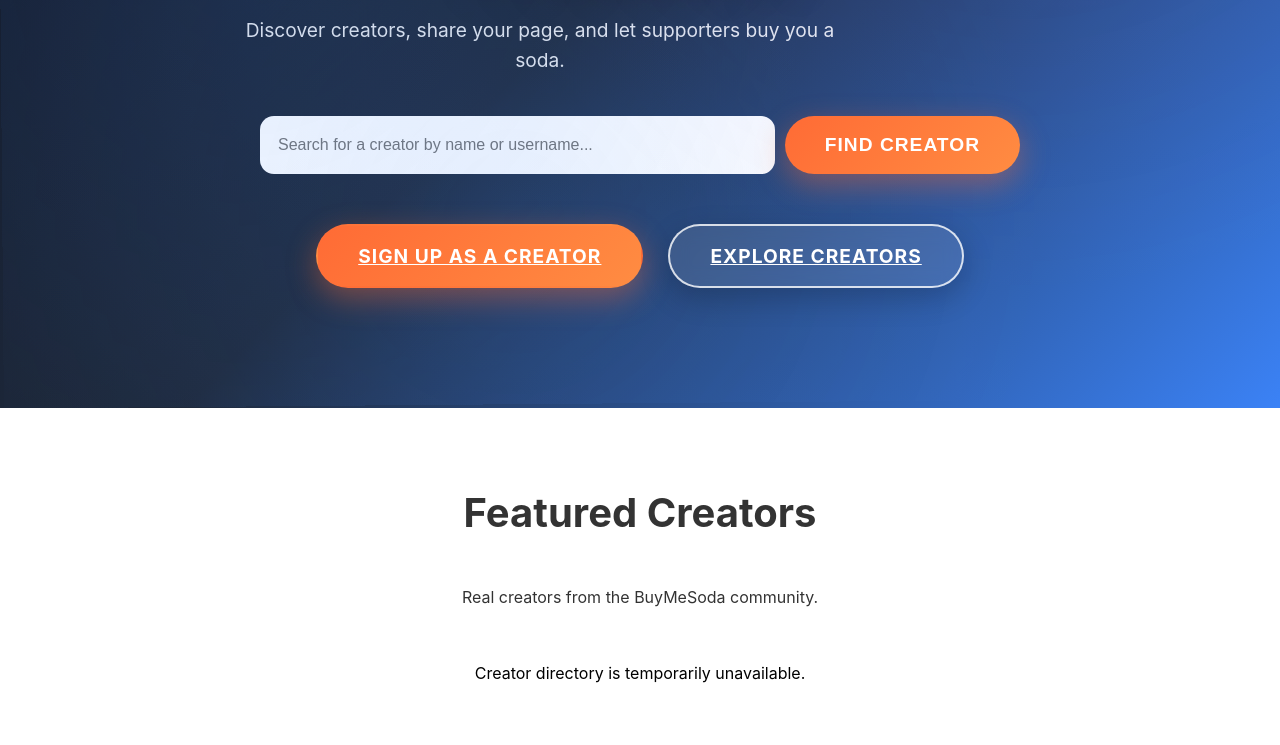
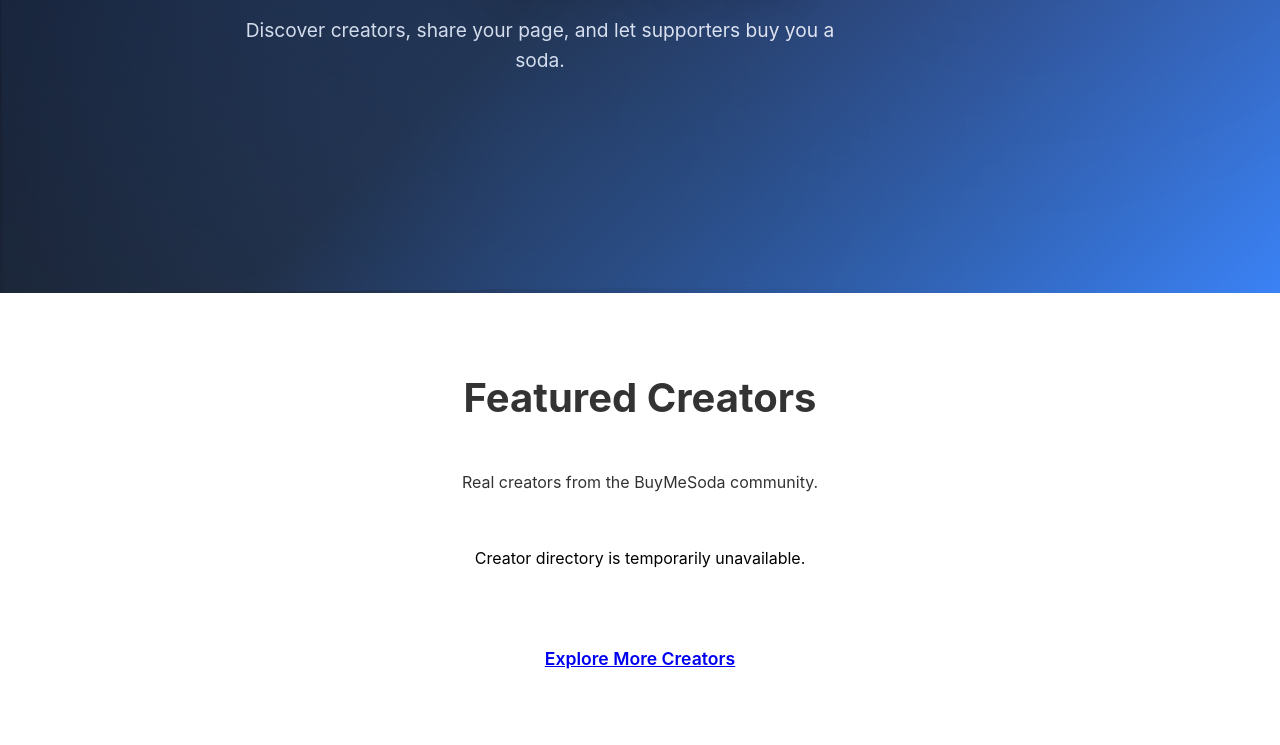
Before and after one commit to ogolla254/buy-me-soda-v2, a website: page index.html in a window 1280 px wide. Shown: the part 507-1252 px from the top of the page. Drawn offline with Linux system fonts and the light colour scheme; no server answers.

Commit message:
Align homepage hero copy with approved visual reference

```diff
--- a/index.html
+++ b/index.html
@@ -34,19 +34,7 @@
                     </a>
                 </div>
                 <h2 class="hero-headline">Earn from your passion. Join the global creator community.</h2>
-                <p class="hero-subtitle">Discover creators, share your page, and let supporters buy you a soda.</p>
-
-                <div style="max-width:760px;margin:24px auto 12px;">
-                    <form id="homeCreatorSearchForm" style="display:flex;gap:10px;flex-wrap:wrap;justify-content:center;">
-                        <input id="homeCreatorSearch" type="search" placeholder="Search for a creator by name or username..." autocomplete="off" style="flex:1;min-width:240px;padding:15px 18px;border-radius:14px;border:0;outline:none;font-size:1rem;">
-                        <button type="submit" class="btn btn-primary btn-large" style="border:0;cursor:pointer;">Find Creator</button>
-                    </form>
-                </div>
-
-                <div class="hero-buttons">
-                    <a href="signup.html" class="btn btn-primary btn-large">Sign Up as a Creator</a>
-                    <a href="discover.html" class="btn btn-secondary btn-large">Explore Creators</a>
-                </div>
+                <p class="hero-subtitle">Discover creators, share your page, and let supporters <span class="hero-highlight">buy you a soda.</span></p>
             </div>
         </div>
     </section>
```
